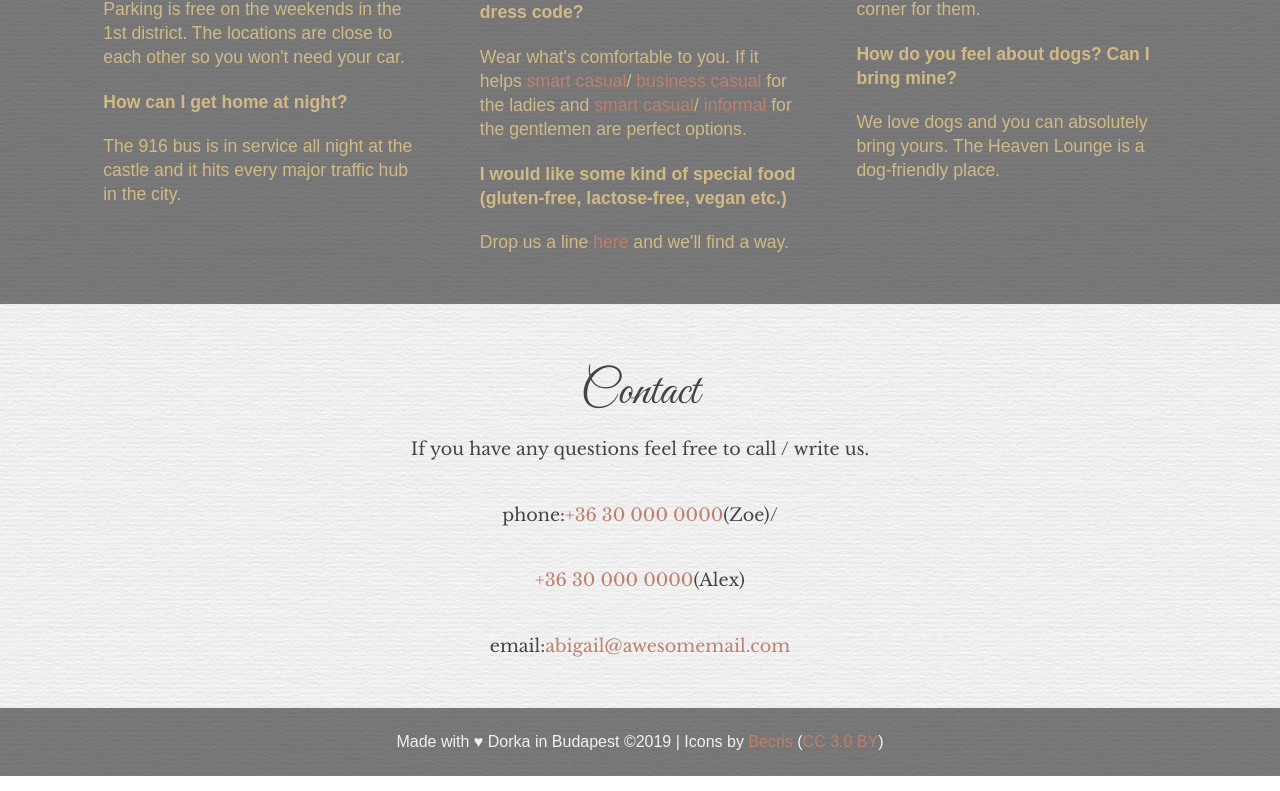
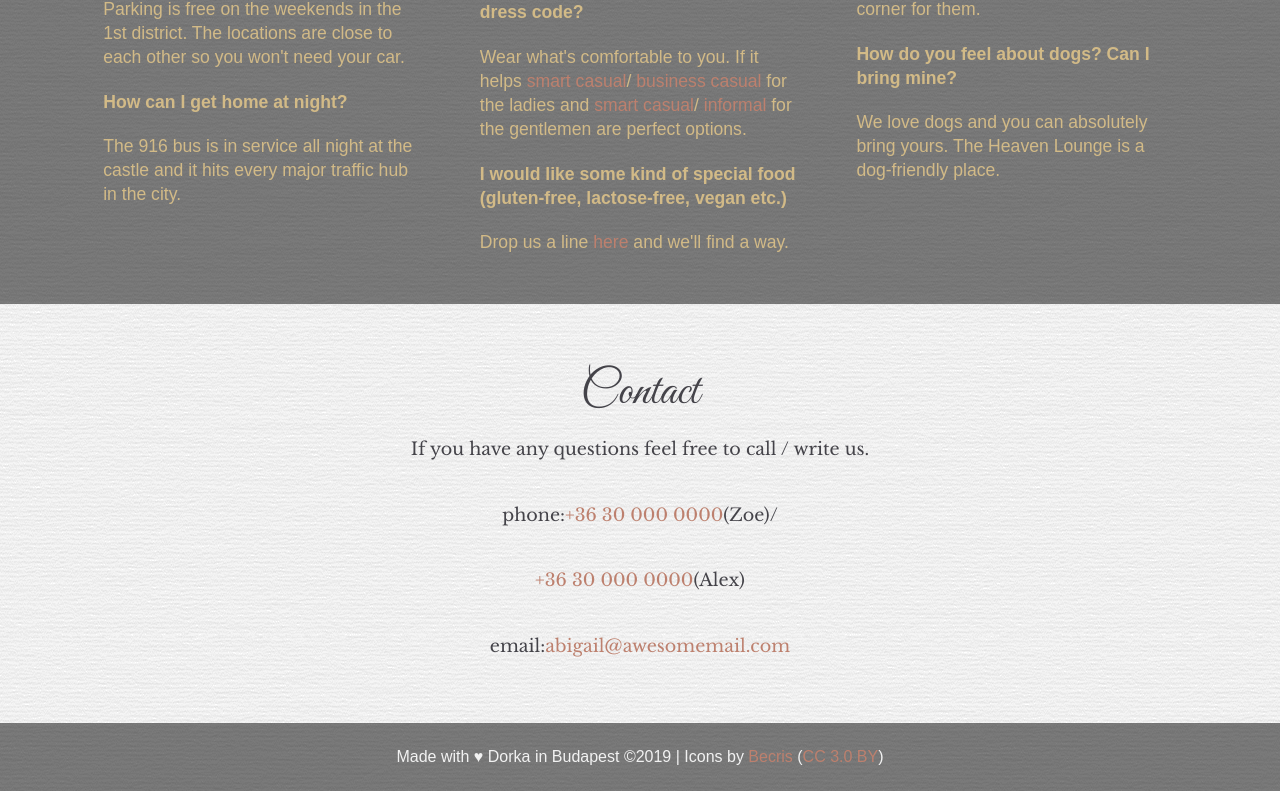
Before and after one commit to HolczerDora/first-landing, a plain HTML site: page index.html in a window 1280 px wide. Shown: the part 2567-3358 px from the top of the page. Drawn offline with nearby package versions, Linux system fonts and the light colour scheme; a web font is replaced by a local one.

Commit message:
new css content

```diff
--- a/main.css
+++ b/main.css
@@ -180,7 +180,7 @@ img,
 }
 
 .contact {
-	padding-bottom: 5rem;
+	padding-bottom: 7rem;
 }
 
 .locations,.program,.questions_answers,.contact,.gifts {
```
